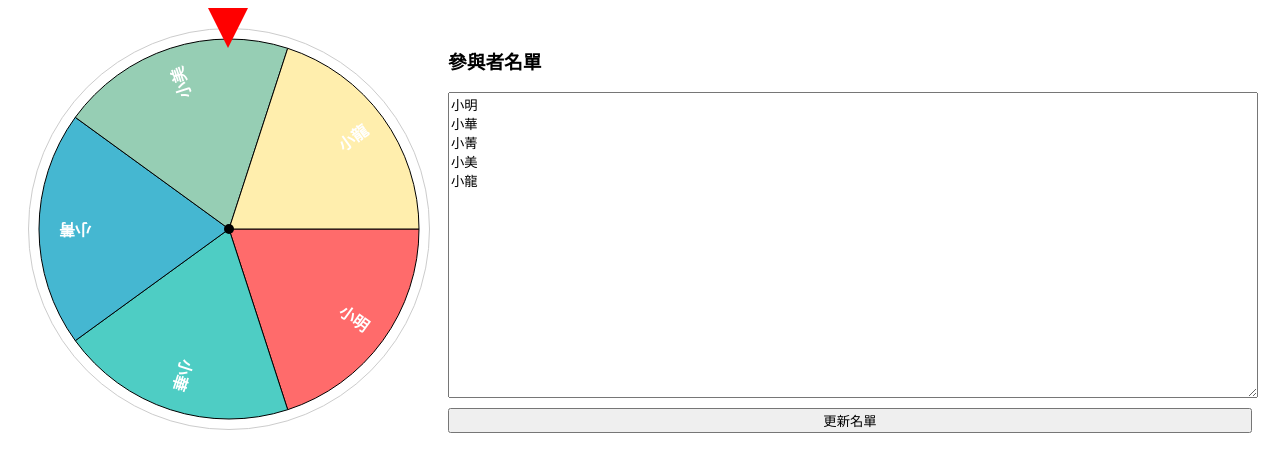
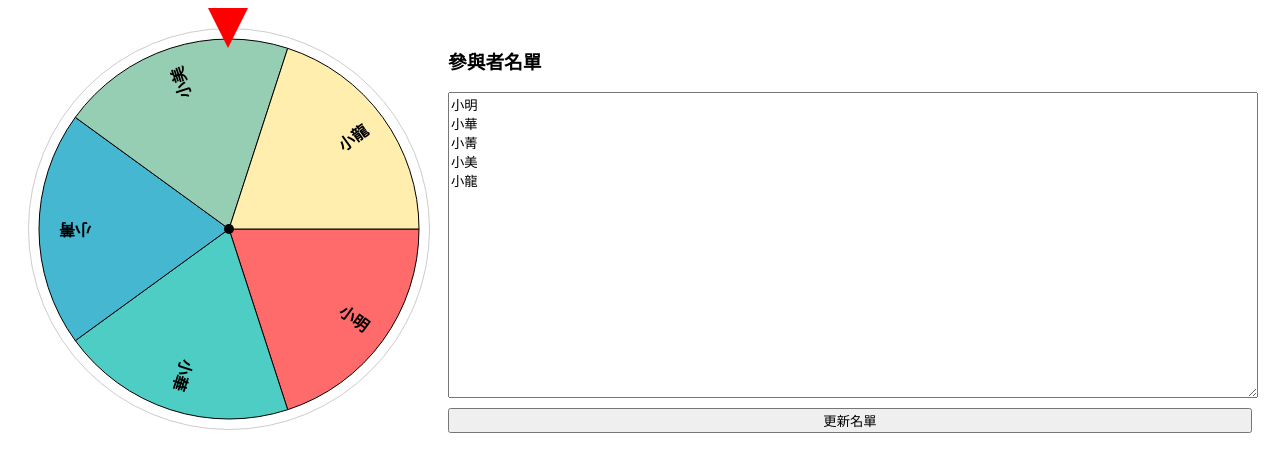
Before and after one commit to stevehelloworld/wheels, a plain HTML site: page index.html in a window 1280 px wide. Drawn offline with Linux system fonts and the light colour scheme.

Commit message:
改文字顏色

```diff
--- a/index.html
+++ b/index.html
@@ -88,6 +88,7 @@
             border: 1px solid #ccc;
             box-shadow: 0 0 10px rgba(0,0,0,0.1);
         }
+
     </style>
 </head>
 <body>
@@ -153,7 +154,7 @@
                 const textAngle = startAngle + sliceAngle / 2;
                 ctx.rotate(textAngle);
                 ctx.textAlign = 'right';
-                ctx.fillStyle = 'white';
+                ctx.fillStyle = '#000000';
                 ctx.font = 'bold 16px Arial';
                 ctx.fillText(name, radius - 20, 5);
                 ctx.restore();
```
